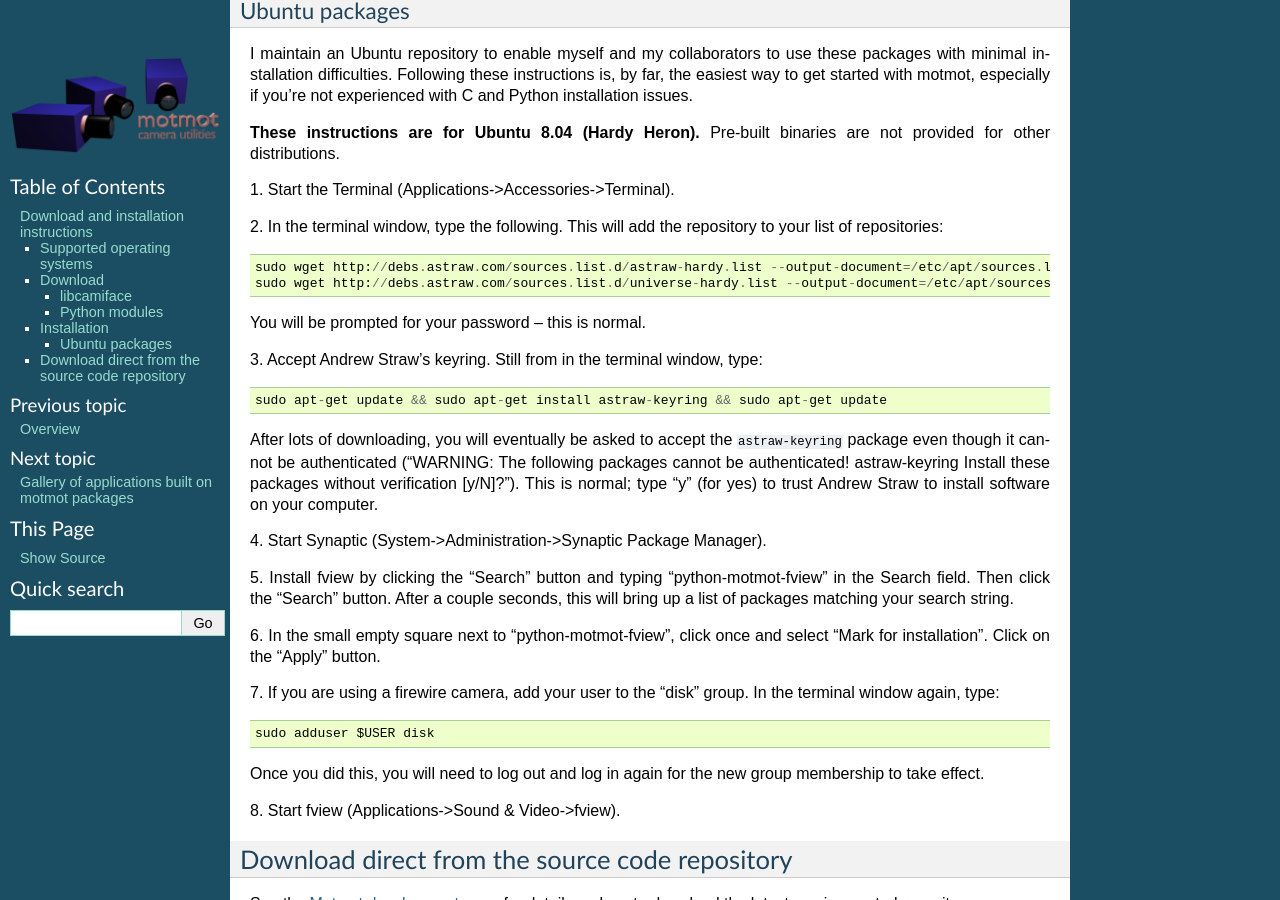
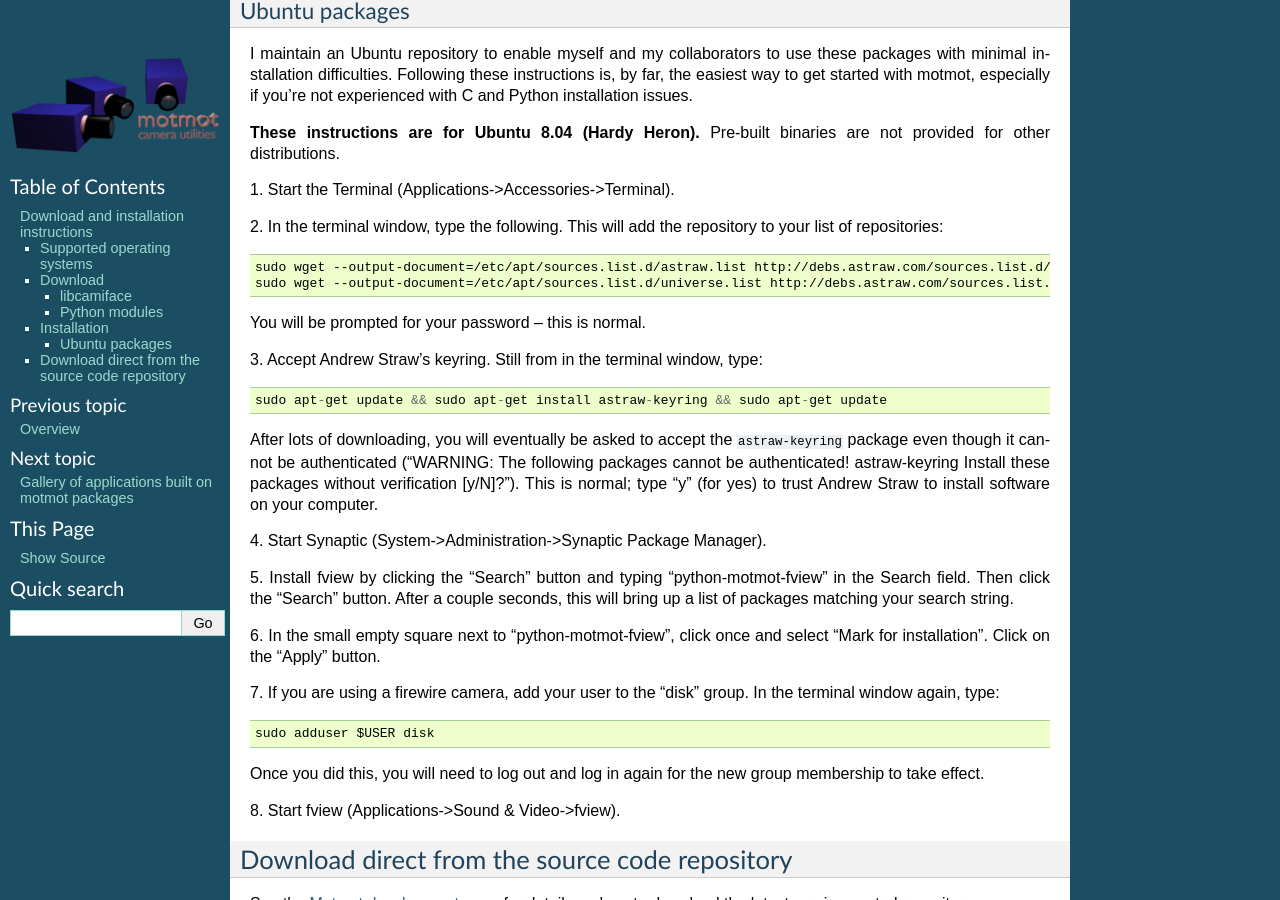
Before and after one commit to motmot/doc, a Sphinx documentation site: the page built from source/download.rst, in a window 1280 px wide and 900 px high, scrolled down 1021 px. Built offline with Sphinx 7.4.7, drawn with Linux system fonts in a browser that asks for light colours; pages that are not in the unit, such as notebooks, are missing from menus.

Commit message:
update instructions for all Ubuntu versions

```diff
--- a/source/download.rst
+++ b/source/download.rst
@@ -95,8 +95,8 @@
 2. In the terminal window, type the following. This will add the
 repository to your list of repositories::
 
-  sudo wget http://debs.astraw.com/sources.list.d/astraw-hardy.list --output-document=/etc/apt/sources.list.d/astraw-hardy.list
-  sudo wget http://debs.astraw.com/sources.list.d/universe-hardy.list --output-document=/etc/apt/sources.list.d/universe-hardy.list
+  sudo wget --output-document=/etc/apt/sources.list.d/astraw.list http://debs.astraw.com/sources.list.d/astraw-$(lsb_release -cs).list
+  sudo wget --output-document=/etc/apt/sources.list.d/universe.list http://debs.astraw.com/sources.list.d/universe-$(lsb_release -cs).list
 
 You will be prompted for your password -- this is normal.
 
```
